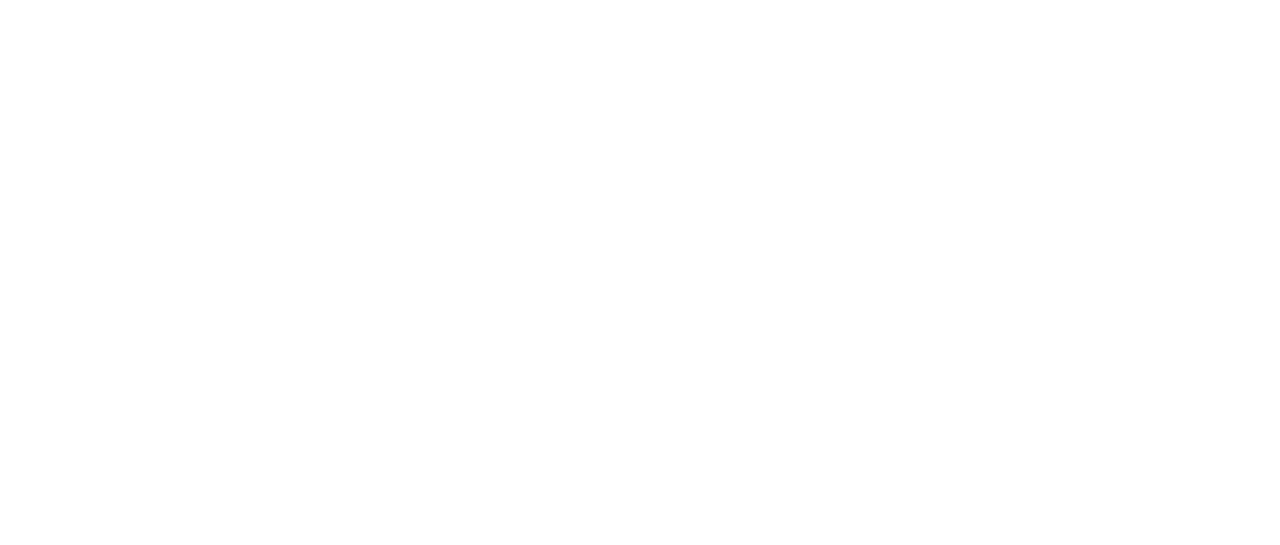
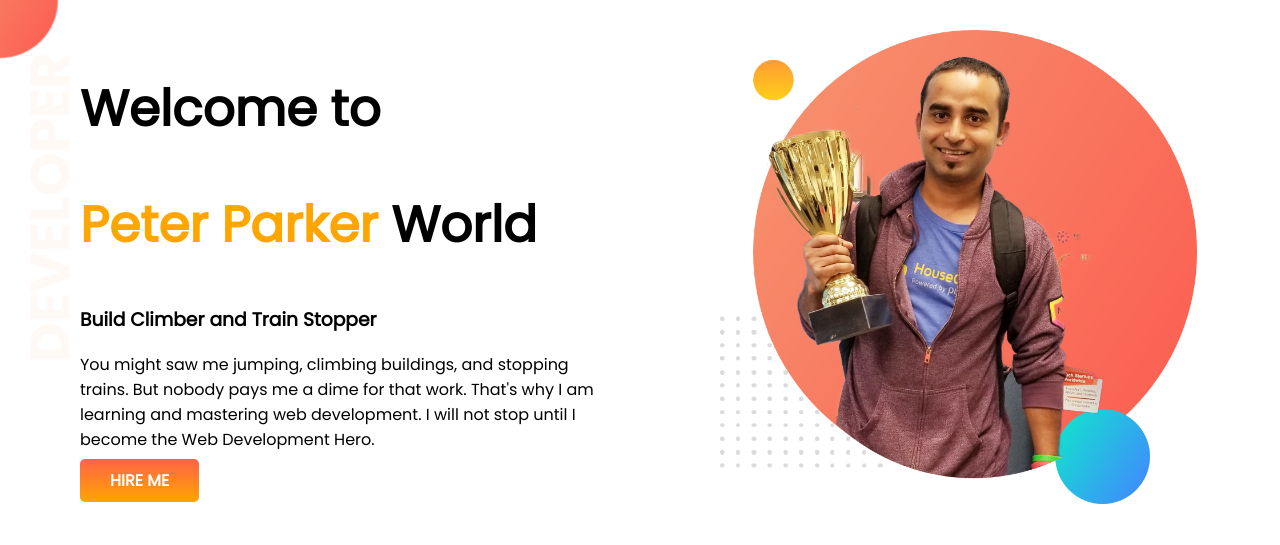
Before and after one commit to MinhajSiam/developer-portfolio, a plain HTML site: page index.html in a window 1280 px wide. Drawn offline with Linux system fonts and the light colour scheme; a web font is replaced by a local one.

Commit message:
first section done

```diff
--- a/index.html
+++ b/index.html
@@ -1,12 +1,35 @@
 <!DOCTYPE html>
 <html lang="en">
+
 <head>
     <meta charset="UTF-8">
     <meta http-equiv="X-UA-Compatible" content="IE=edge">
     <meta name="viewport" content="width=device-width, initial-scale=1.0">
     <title>Portfolio</title>
+    <link rel="stylesheet" href="style.css">
+    <link rel="preconnect" href="https://fonts.googleapis.com">
+    <link rel="preconnect" href="https://fonts.gstatic.com" crossorigin>
+    <link href="https://fonts.googleapis.com/css2?family=Poor+Story&family=Poppins&display=swap" rel="stylesheet">
 </head>
+
 <body>
+    <section class="welcome-section">
+        <div class="half-width">
+            <h1>Welcome to</h1>
+            <h1><span class="Name-color">Peter Parker</span> World</h1>
+            <h3>Build Climber and Train Stopper</h3>
+            <p>You might saw me jumping, climbing buildings, and stopping trains. But nobody pays me a dime for that
+                work.
+                That's why I am learning and mastering web development. I will not stop until I become the Web
+                Development
+                Hero.
+            </p>
+            <a class="link-button" target="_blank" href="https://google.com">HIRE ME</a>
+        </div>
+        <div class="half-width">
+            <img src="images/jhankar.png" alt="">
+        </div>
+    </section>
+</body>
 
-</body>
 </html>
--- /dev/null
+++ b/style.css
@@ -0,0 +1,39 @@
+h1 {
+    font-size: 50px;
+}
+
+body {
+    font-family: 'Poor Story', cursive;
+    font-family: 'Poppins', sans-serif;
+    margin: 0;
+}
+
+.Name-color {
+    color: orange;
+}
+
+.half-width {
+    width: 50%;
+    padding: 30px;
+    margin-left: 50px;
+}
+
+.welcome-section {
+    display: flex;
+    background-image: url(images/top-banner.png);
+    background-repeat: no-repeat;
+}
+
+
+.welcome-section img {
+    width: 90%;
+}
+
+.link-button {
+    text-decoration: none;
+    background-image: linear-gradient(tomato, orange);
+    padding: 10px 30px;
+    border-radius: 5px;
+    color: white;
+    font-weight: 700;
+}
```
Also changed, not shown: images/dream-bg.png (added), images/exp-bg.png (added), images/jhankar.png (added), images/jhankar2.png (added), images/my-bg.png (added), images/my-bg2.png (added), images/top-banner.png (added).
